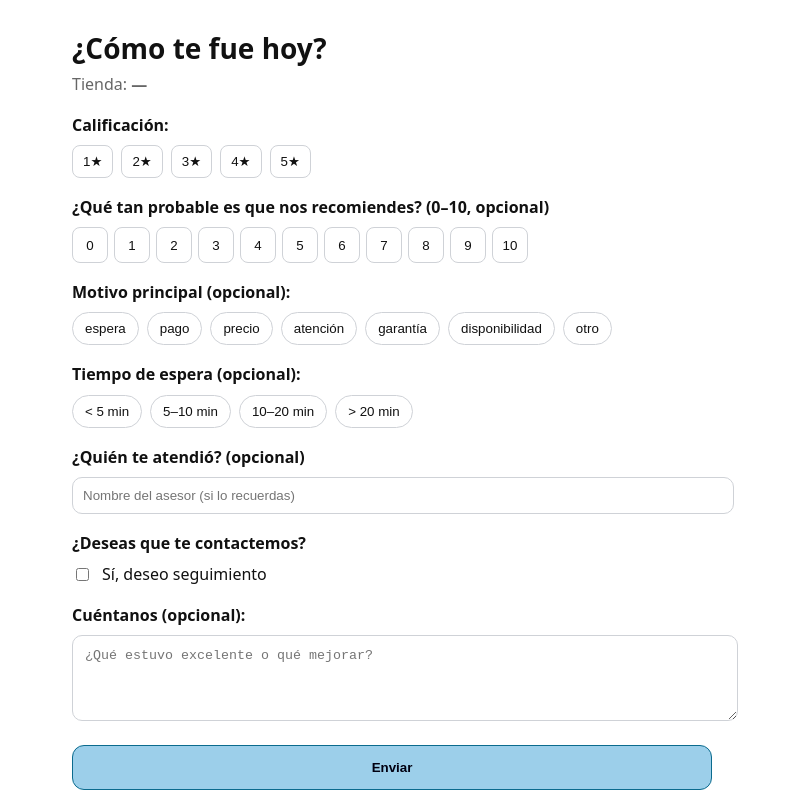
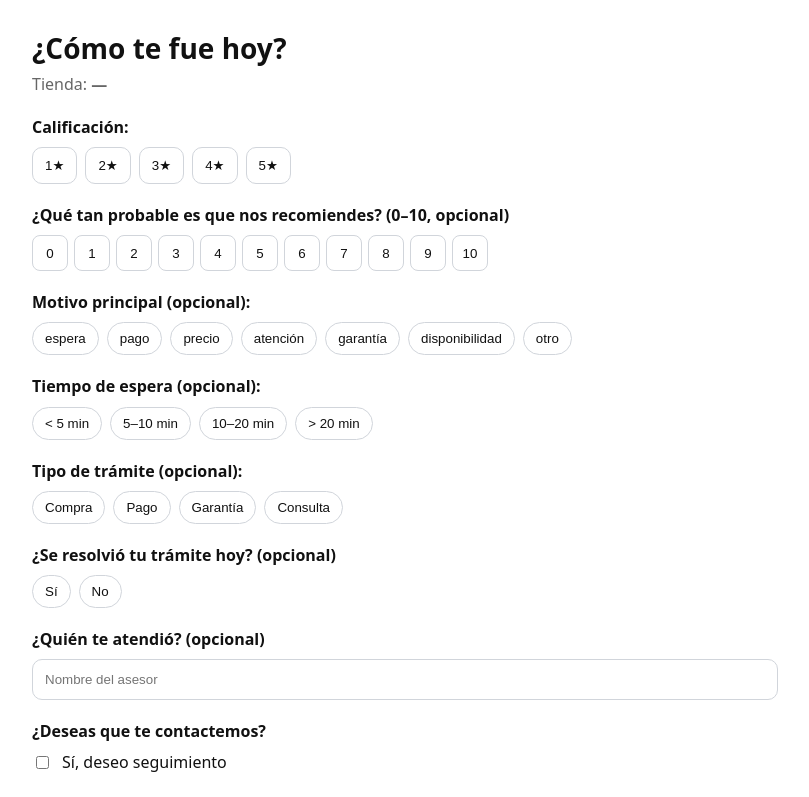
Before and after one commit to danieleconomist99/payjoy-reviews, a Next.js app: page / in a window 1280 px wide. Shown: the top 797 px of the page, without its empty margins (248-1057 px from the left). Built offline with nearby package versions, Linux system fonts and the light colour scheme.

Commit message:
Update page.jsx

```diff
--- a/app/page.jsx
+++ b/app/page.jsx
@@ -2,64 +2,68 @@
 import { useEffect, useMemo, useState } from 'react';
 
 const TAGS = ['espera','pago','precio','atención','garantía','disponibilidad','otro'];
-const ESPERA = ['< 5 min','5–10 min','10–20 min','> 20 min'];
+const WAIT = ['< 5 min','5–10 min','10–20 min','> 20 min'];
+const TRAMITE = ['Compra','Pago','Garantía','Consulta'];
 
 export default function FormPage() {
   const [store, setStore] = useState('');
   const [rating, setRating] = useState(0);
-  const [nps, setNps] = useState(null);                // 0–10 opcional
+  const [nps, setNps] = useState(null);
   const [tags, setTags] = useState([]);
-  const [espera, setEspera] = useState('');
+  const [waitTime, setWaitTime] = useState('');
   const [staff, setStaff] = useState('');
+  const [tramite, setTramite] = useState('');
+  const [resolved, setResolved] = useState(null); // true/false
   const [wantFollow, setWantFollow] = useState(false);
   const [contact, setContact] = useState('');
   const [comment, setComment] = useState('');
   const [loading, setLoading] = useState(false);
   const [ok, setOk] = useState(null);
 
-  // toma ?store=CEN del QR
   useEffect(() => {
     const u = new URL(window.location.href);
     setStore(u.searchParams.get('store') || '');
   }, []);
 
   const toggleTag = (t) =>
-    setTags((prev) => prev.includes(t) ? prev.filter(x => x !== t) : [...prev, t]);
+    setTags((s) => (s.includes(t) ? s.filter(x => x !== t) : [...s, t]));
 
   const canSubmit = useMemo(() => {
-    // Requisitos mínimos: tienda + rating
-    if (!store) return false;
-    if (!(rating >= 1 && rating <= 5)) return false;
-    // Si pide contacto, que haya algo
+    if (!(rating >= 1 && rating <= 5)) return false;      // rating obligatorio
     if (wantFollow && contact.trim().length < 5) return false;
     return true;
-  }, [store, rating, wantFollow, contact]);
+  }, [rating, wantFollow, contact]);
 
   const submit = async () => {
     setLoading(true); setOk(null);
     try {
+      const payload = {
+        store_id: store || 'CEN',
+        submitted_at: new Date().toISOString(),
+        rating,
+        nps_score: nps,
+        category_tags: tags,
+        wait_time: waitTime || undefined,
+        staff_name: staff || undefined,
+        procedure_type: tramite || undefined,
+        issue_resolved: typeof resolved === 'boolean' ? resolved : undefined,
+        wants_followup: wantFollow,
+        contact: contact || undefined,
+        comment
+      };
+
       const res = await fetch('/api/review', {
         method: 'POST',
         headers: { 'content-type':'application/json' },
-        body: JSON.stringify({
-          store_id: store,
-          submitted_at: new Date().toISOString(),
-          rating,
-          nps_score: nps,                 // nuevo campo opcional (0–10)
-          category_tags: tags,
-          wait_time: espera,              // nuevo campo categórico
-          staff_name: staff || undefined, // nuevo campo opcional
-          wants_followup: wantFollow,
-          contact: contact || undefined,  // email o teléfono (opcional)
-          comment
-        }),
+        body: JSON.stringify(payload),
       });
+
       setOk(res.ok);
       if (res.ok) {
-        // Limpia el formulario suavemente
-        setRating(0); setNps(null); setTags([]);
-        setEspera(''); setStaff(''); setWantFollow(false);
-        setContact(''); setComment('');
+        // Limpia suavemente
+        setRating(0); setNps(null); setTags([]); setWaitTime('');
+        setStaff(''); setTramite(''); setResolved(null);
+        setWantFollow(false); setContact(''); setComment('');
       }
     } catch {
       setOk(false);
@@ -68,21 +72,21 @@ export default function FormPage() {
     }
   };
 
-  const Field = ({ label, children }) => (
-    <section style={{ marginTop: 18 }}>
-      <p style={{ margin: '0 0 8px', fontWeight: 600 }}>{label}</p>
+  const Section = ({ title, children }) => (
+    <section style={{ marginTop: 20 }}>
+      <p style={{ margin: '0 0 8px', fontWeight: 600 }}>{title}</p>
       {children}
     </section>
   );
 
   const Chip = ({ active, onClick, children }) => (
     <button
+      type="button"
       onClick={onClick}
-      type="button"
       style={{
         padding:'8px 12px',
         borderRadius: 999,
-        border: '1px solid #cfd2d7',
+        border: '1px solid #d1d5db',
         background: active ? '#111' : '#fff',
         color: active ? '#fff' : '#111',
         cursor: 'pointer'
@@ -97,9 +101,9 @@ export default function FormPage() {
       type="button"
       onClick={() => setRating(n)}
       style={{
-        padding:'8px 10px',
-        borderRadius: 8,
-        border: '1px solid #cfd2d7',
+        padding:'10px 12px',
+        borderRadius: 10,
+        border: '1px solid #d1d5db',
         background: rating===n ? '#111':'#fff',
         color: rating===n ? '#fff':'#111',
         cursor: 'pointer'
@@ -115,7 +119,7 @@ export default function FormPage() {
       onClick={() => setNps(v)}
       style={{
         width: 36, height: 36, borderRadius: 8,
-        border: '1px solid #cfd2d7',
+        border: '1px solid #d1d5db',
         background: nps===v ? '#111':'#fff',
         color: nps===v ? '#fff':'#111',
         cursor: 'pointer'
@@ -126,58 +130,67 @@ export default function FormPage() {
   );
 
   return (
-    <main style={{ maxWidth: 640, margin: '0 auto', padding: 20 }}>
+    <main style={{ maxWidth: 720, margin: '0 auto', padding: 20 }}>
       <h1 style={{ fontSize: 28, fontWeight: 800, margin: 0 }}>¿Cómo te fue hoy?</h1>
-      <p style={{ marginTop: 4, color: '#666' }}>Tienda: <strong>{store || '—'}</strong></p>
+      <p style={{ marginTop: 4, color: '#666' }}>
+        Tienda: <strong>{store || '—'}</strong>
+      </p>
 
-      <Field label="Calificación:">
-        <div style={{ display: 'flex', gap: 8 }}>
+      <Section title="Calificación:">
+        <div style={{ display: 'flex', gap: 8, flexWrap: 'wrap' }}>
           {[1,2,3,4,5].map(n => (<Star key={n} n={n} />))}
         </div>
-      </Field>
+      </Section>
 
-      <Field label="¿Qué tan probable es que nos recomiendes? (0–10, opcional)">
-        <div style={{ display:'flex', gap: 6, flexWrap: 'wrap' }}>
+      <Section title="¿Qué tan probable es que nos recomiendes? (0–10, opcional)">
+        <div style={{ display:'flex', gap: 6, flexWrap:'wrap' }}>
           {Array.from({ length: 11 }, (_, i) => i).map(v => (<NpsBtn key={v} v={v} />))}
         </div>
-      </Field>
+      </Section>
 
-      <Field label="Motivo principal (opcional):">
+      <Section title="Motivo principal (opcional):">
         <div style={{ display:'flex', gap: 8, flexWrap:'wrap' }}>
           {TAGS.map(t => (
-            <Chip key={t} active={tags.includes(t)} onClick={() => toggleTag(t)}>
-              {t}
-            </Chip>
+            <Chip key={t} active={tags.includes(t)} onClick={() => toggleTag(t)}>{t}</Chip>
           ))}
         </div>
-      </Field>
+      </Section>
 
-      <Field label="Tiempo de espera (opcional):">
+      <Section title="Tiempo de espera (opcional):">
         <div style={{ display:'flex', gap: 8, flexWrap:'wrap' }}>
-          {ESPERA.map(opt => (
-            <Chip key={opt} active={espera===opt} onClick={() => setEspera(opt)}>
-              {opt}
-            </Chip>
+          {WAIT.map(opt => (
+            <Chip key={opt} active={waitTime===opt} onClick={() => setWaitTime(opt)}>{opt}</Chip>
           ))}
         </div>
-      </Field>
+      </Section>
 
-      <Field label="¿Quién te atendió? (opcional)">
+      <Section title="Tipo de trámite (opcional):">
+        <div style={{ display:'flex', gap: 8, flexWrap:'wrap' }}>
+          {TRAMITE.map(opt => (
+            <Chip key={opt} active={tramite===opt} onClick={() => setTramite(opt)}>{opt}</Chip>
+          ))}
+        </div>
+      </Section>
+
+      <Section title="¿Se resolvió tu trámite hoy? (opcional)">
+        <div style={{ display:'flex', gap: 8 }}>
+          <Chip active={resolved===true} onClick={() => setResolved(true)}>Sí</Chip>
+          <Chip active={resolved===false} onClick={() => setResolved(false)}>No</Chip>
+        </div>
+      </Section>
+
+      <Section title="¿Quién te atendió? (opcional)">
         <input
           value={staff}
           onChange={e=>setStaff(e.target.value)}
-          placeholder="Nombre del asesor (si lo recuerdas)"
-          style={{ width:'100%', padding:10, borderRadius:10, border:'1px solid #cfd2d7' }}
+          placeholder="Nombre del asesor"
+          style={{ width:'100%', padding:12, borderRadius:10, border:'1px solid #d1d5db' }}
         />
-      </Field>
+      </Section>
 
-      <Field label="¿Deseas que te contactemos?">
+      <Section title="¿Deseas que te contactemos?">
         <label style={{ display:'flex', alignItems:'center', gap:10 }}>
-          <input
-            type="checkbox"
-            checked={wantFollow}
-            onChange={e=>setWantFollow(e.target.checked)}
-          />
+          <input type="checkbox" checked={wantFollow} onChange={e=>setWantFollow(e.target.checked)} />
           <span>Sí, deseo seguimiento</span>
         </label>
         {wantFollow && (
@@ -185,26 +198,26 @@ export default function FormPage() {
             value={contact}
             onChange={e=>setContact(e.target.value)}
             placeholder="Tu correo o teléfono"
-            style={{ marginTop:10, width:'100%', padding:10, borderRadius:10, border:'1px solid #cfd2d7' }}
+            style={{ marginTop:10, width:'100%', padding:12, borderRadius:10, border:'1px solid #d1d5db' }}
           />
         )}
-      </Field>
+      </Section>
 
-      <Field label="Cuéntanos (opcional):">
+      <Section title="Cuéntanos (opcional):">
         <textarea
           rows={4}
           value={comment}
           onChange={e=>setComment(e.target.value)}
           placeholder="¿Qué estuvo excelente o qué mejorar?"
-          style={{ width:'100%', padding:12, borderRadius:10, border:'1px solid #cfd2d7' }}
+          style={{ width:'100%', padding:12, borderRadius:10, border:'1px solid #d1d5db' }}
         />
-      </Field>
+      </Section>
 
       <button
         disabled={!canSubmit || loading}
         onClick={submit}
         style={{
-          marginTop: 18, width: '100%', padding: 14,
+          marginTop: 22, width: '100%', padding: 14,
           borderRadius: 12, border: '1px solid #0b6b8e',
           background: canSubmit ? '#0ea5e9' : '#9ccfea',
           color: '#001', fontWeight: 800, cursor: canSubmit ? 'pointer' : 'not-allowed'
```
